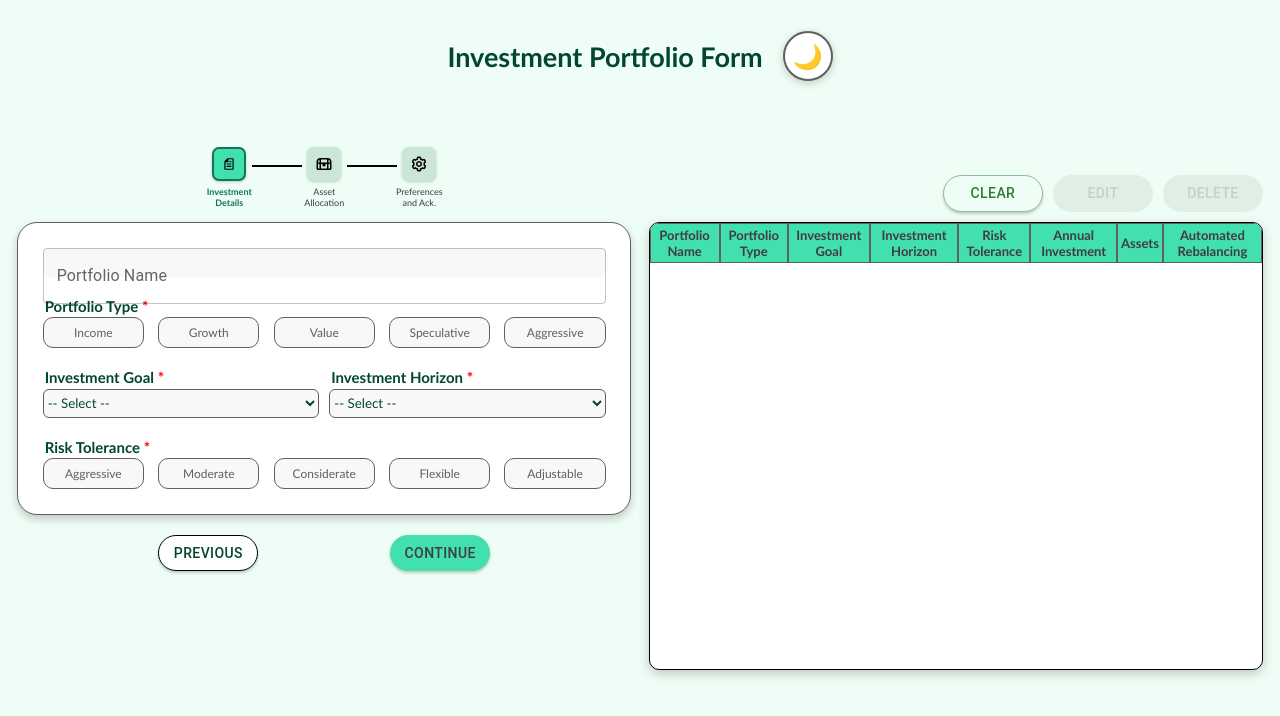
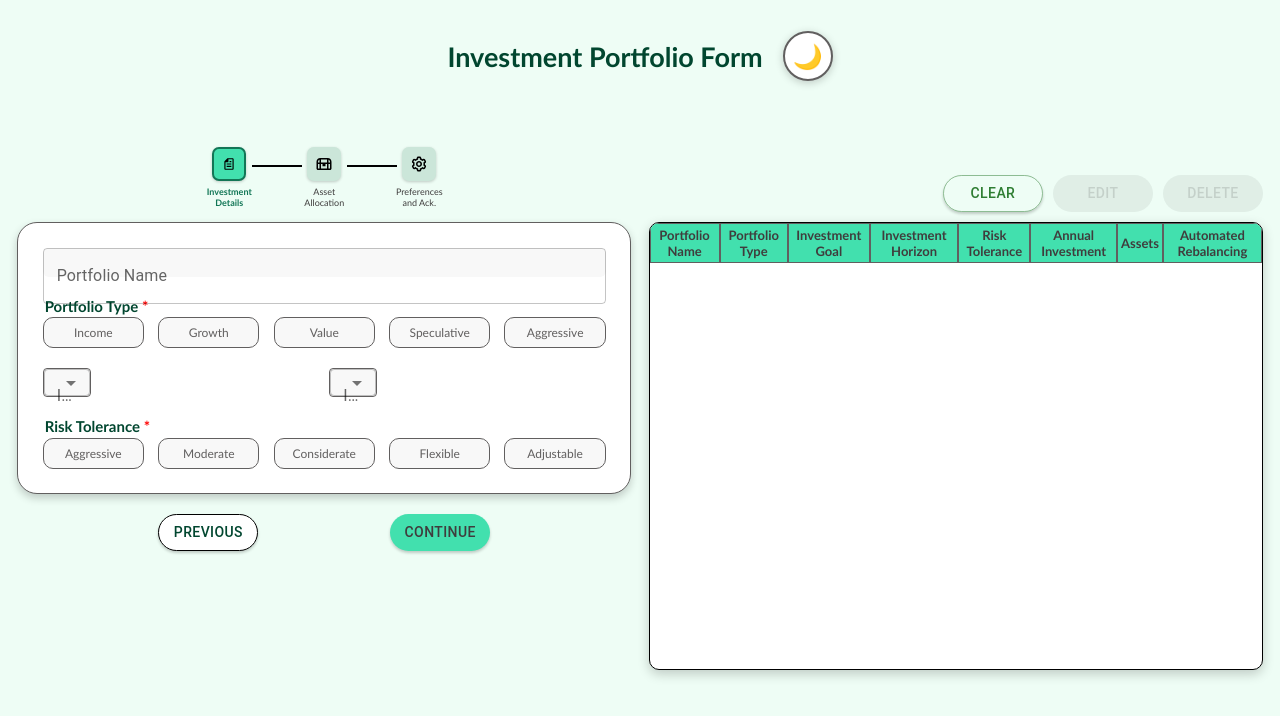
Before and after one commit to dev-ansuman/Investment-Portfolio-Form-State-Driven, a React (Vite) app: page / in a window 1280 px wide. Shown: the top 716 px of the page. Built offline with nearby package versions, Linux system fonts and the light colour scheme.

Commit message:
feat: add material dropdown

```diff
--- a/src/components/Ui/custom/CreateDropdown.tsx
+++ b/src/components/Ui/custom/CreateDropdown.tsx
@@ -1,5 +1,6 @@
 import React from 'react';
-import Dropdown from '../default/dropdown';
+import MaterialDropdown from '../default/dropdown';
+import type { ChangeEvent, ReactNode } from 'react';
 
 interface CreateDropdownProps {
   fieldTitle: string;
@@ -8,7 +9,13 @@ interface CreateDropdownProps {
   id: string;
   fieldClass: string;
   value: string;
-  onChange: (e: React.ChangeEvent<HTMLSelectElement>) => void;
+  // onChange: (e: React.ChangeEvent<HTMLSelectElement>) => void;
+  onChange: (
+    event:
+      | ChangeEvent<Omit<HTMLInputElement, 'value'> & { value: string }>
+      | (Event & { target: { value: string; name: string } }),
+    child: ReactNode
+  ) => void;
   required: boolean;
 }
 
@@ -27,19 +34,33 @@ const CreateDropdown: React.FC<CreateDropdownProps> = ({
       <>
         <div className={fieldClass}>{fieldTitle}</div>
         <div>
-          <Dropdown options={options} name={name} id={id} value={value} onChange={onChange} />
+          <MaterialDropdown
+            options={options}
+            name={name}
+            id={id}
+            value={value}
+            onChange={onChange}
+            fieldTitle={fieldTitle}
+          />
         </div>
       </>
     );
   } else {
     return (
       <>
-        <div className={fieldClass}>
+        {/* <div className={fieldClass}>
           {fieldTitle}
           <span className="required"> *</span>
-        </div>
+        </div> */}
         <div>
-          <Dropdown options={options} name={name} id={id} value={value} onChange={onChange} />
+          <MaterialDropdown
+            options={options}
+            name={name}
+            id={id}
+            value={value}
+            onChange={onChange}
+            fieldTitle={fieldTitle}
+          />
         </div>
       </>
     );
--- a/src/components/Ui/default/dropdown.tsx
+++ b/src/components/Ui/default/dropdown.tsx
@@ -1,35 +1,68 @@
 import React from 'react';
+import { Select, MenuItem, InputLabel, FormControl } from '@mui/material';
+import type { ChangeEvent, ReactNode } from 'react';
 
 interface dropdownProps {
   options: string[];
   name: string;
   id: string;
   value: string;
-  onChange: (e: React.ChangeEvent<HTMLSelectElement>) => void;
+  // onChange: (e: React.ChangeEvent<HTMLSelectElement>) => void;
+  onChange: (
+    event:
+      | ChangeEvent<Omit<HTMLInputElement, 'value'> & { value: string }>
+      | (Event & { target: { value: string; name: string } }),
+    child: ReactNode
+  ) => void;
+  fieldTitle: string;
 }
 
-const Dropdown: React.FC<dropdownProps> = ({ options, name, id, value, onChange }) => {
+const MaterialDropdown: React.FC<dropdownProps> = ({
+  options,
+  name,
+  id,
+  value,
+  onChange,
+  fieldTitle,
+}) => {
   const createOptions = (option: string, index: number) => {
     if (option !== '-- Select --') {
       return (
-        <option key={index} value={option}>
+        <MenuItem key={index} value={option}>
           {option}
-        </option>
+        </MenuItem>
       );
     } else {
       return (
-        <option key={index} value="">
+        <MenuItem key={index} value="">
           {option}
-        </option>
+        </MenuItem>
       );
     }
   };
 
   return (
-    <select name={name} id={id} className="fieldInput" value={value || ''} onChange={onChange}>
-      {options.map((option: string, index: number) => createOptions(option, index))}
-    </select>
+    // <select name={name} id={id} className="fieldInput" value={value || ''} onChange={onChange}>
+    //   {options.map((option: string, index: number) => createOptions(option, index))}
+    // </select>
+
+    <FormControl>
+      <InputLabel id="dropdownSelect">{fieldTitle}</InputLabel>
+      <Select
+        labelId="dropdownSelect"
+        // label="Age"
+
+        name={name}
+        id={id}
+        className="fieldInput"
+        value={value || ''}
+        onChange={onChange}
+        style={{ width: '100%' }}
+      >
+        {options.map((option: string, index: number) => createOptions(option, index))}
+      </Select>
+    </FormControl>
   );
 };
 
-export default Dropdown;
+export default MaterialDropdown;
```
